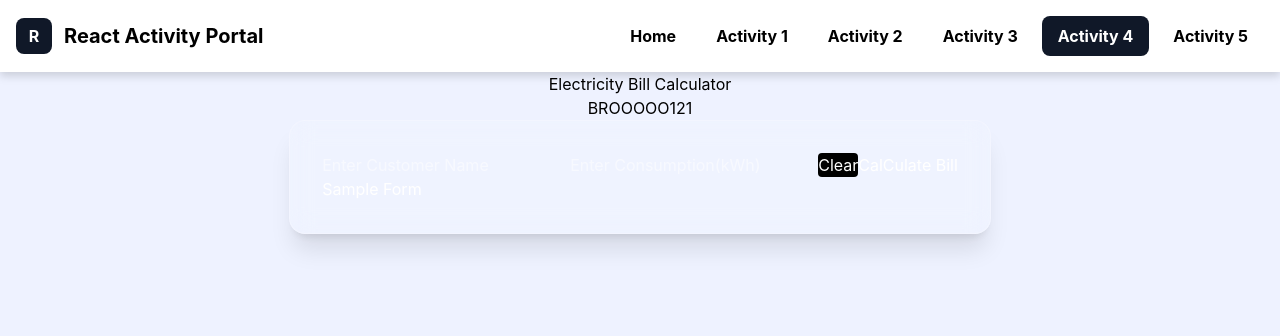
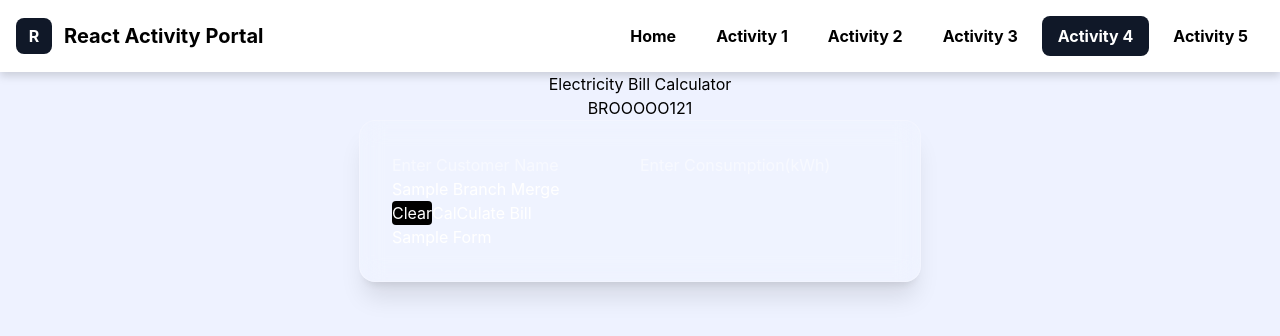
Before and after one commit to FallenFromTheKliff/ByteSizedReact, a React (Vite) app: page /act4-electricity-bill in a window 1280 px wide. Shown: the top 336 px of the page. Built offline with nearby package versions, Linux system fonts and the light colour scheme.

Commit message:
Update ElectricityBill.jsx

```diff
--- a/src/pages/ElectricityBill.jsx
+++ b/src/pages/ElectricityBill.jsx
@@ -41,7 +41,7 @@ export default function ElectricityBill() {
           value={consumption}
           onChange={(event) => {setConsumption(event.target.value)}}
         />
-
+        <div>Sample Branch Merge</div>
 
           <button className="bg-black hover:bg-gray-500 rounded-sm"
           type="button" onClick={Clear}>Clear</button>
```
